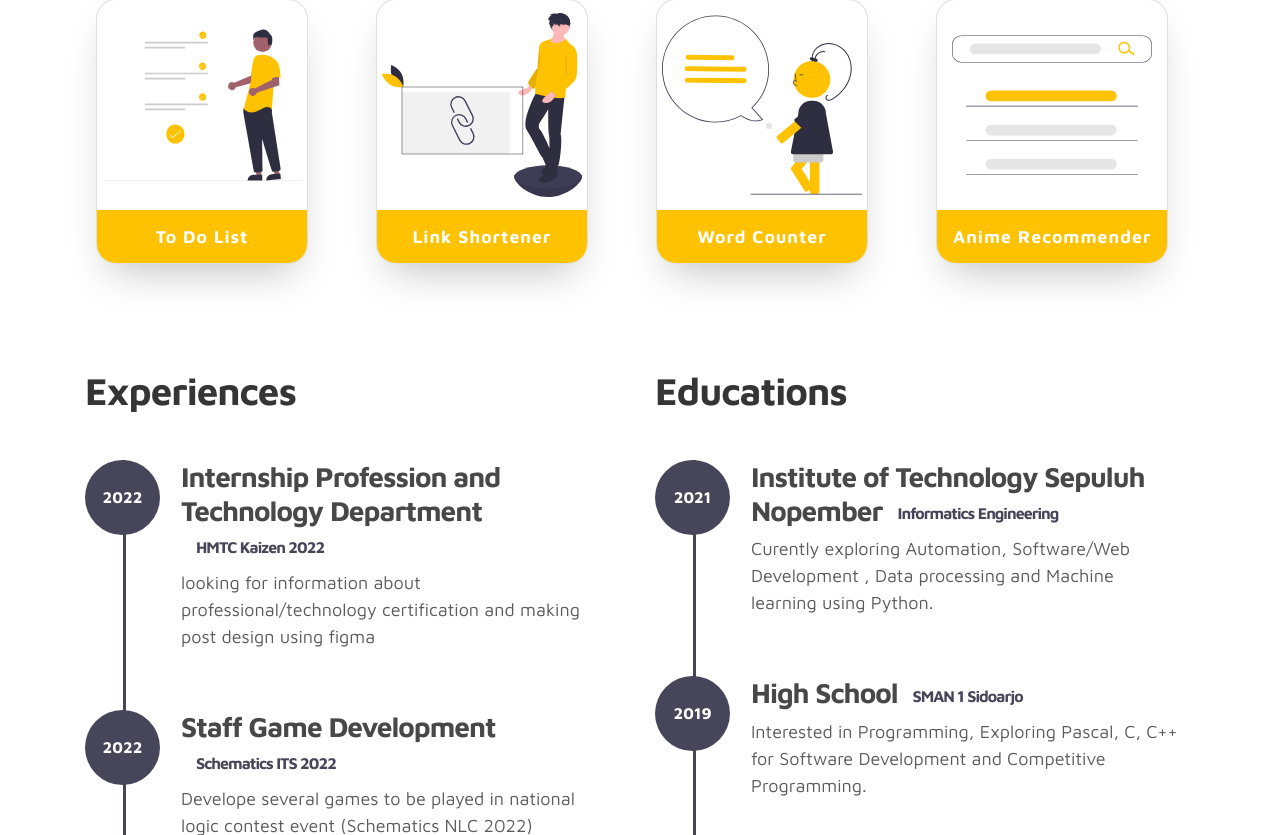
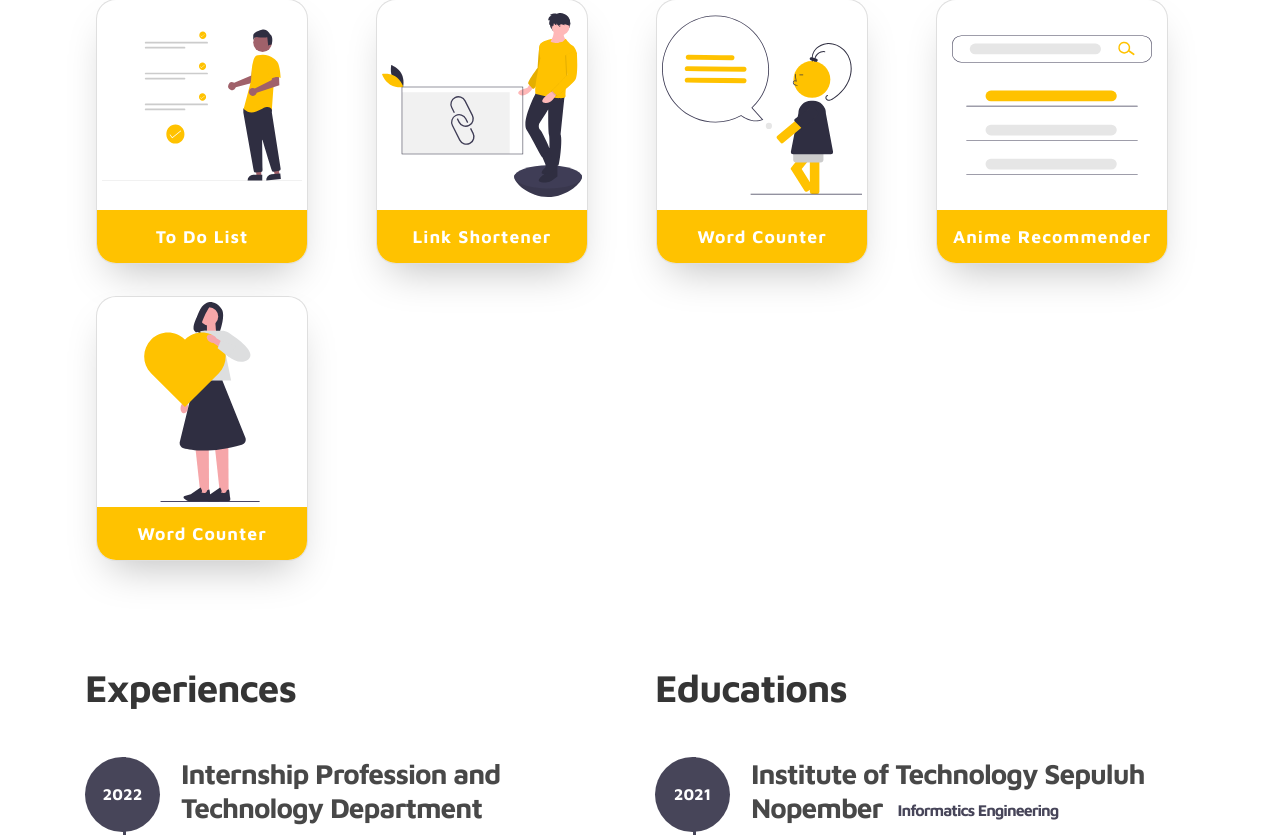
Before and after one commit to yotakeys/YOTA, a Django app: page / in a window 1280 px wide. Shown: the part 773-1608 px from the top of the page. Run offline with Django 3.2, Linux system fonts and the light colour scheme; some libraries are stand-ins or nearby versions.

Commit message:
feat: connect main and confession page

```diff
--- a/main/templates/main/features.html
+++ b/main/templates/main/features.html
@@ -45,6 +45,19 @@
                     </div>
                 </a>
             </li>
+
+            <li class="cards_item">
+                <a href="{% url 'confessionList' %}" class="card-all">
+                    <div class="card">
+                        <div class="card_image"><img class="crd_img"
+                                src="{% static 'main/images/undraw/undraw_love_it_loh3.svg' %}">
+                        </div>
+                        <div class="card_content">
+                            <h2 class="card_title">Word Counter</h2>
+                        </div>
+                    </div>
+                </a>
+            </li>
         </ul>
     </div>
 </section>
```
Also changed, not shown: main/static/main/images/undraw/undraw_love_it_loh3.svg (added).
